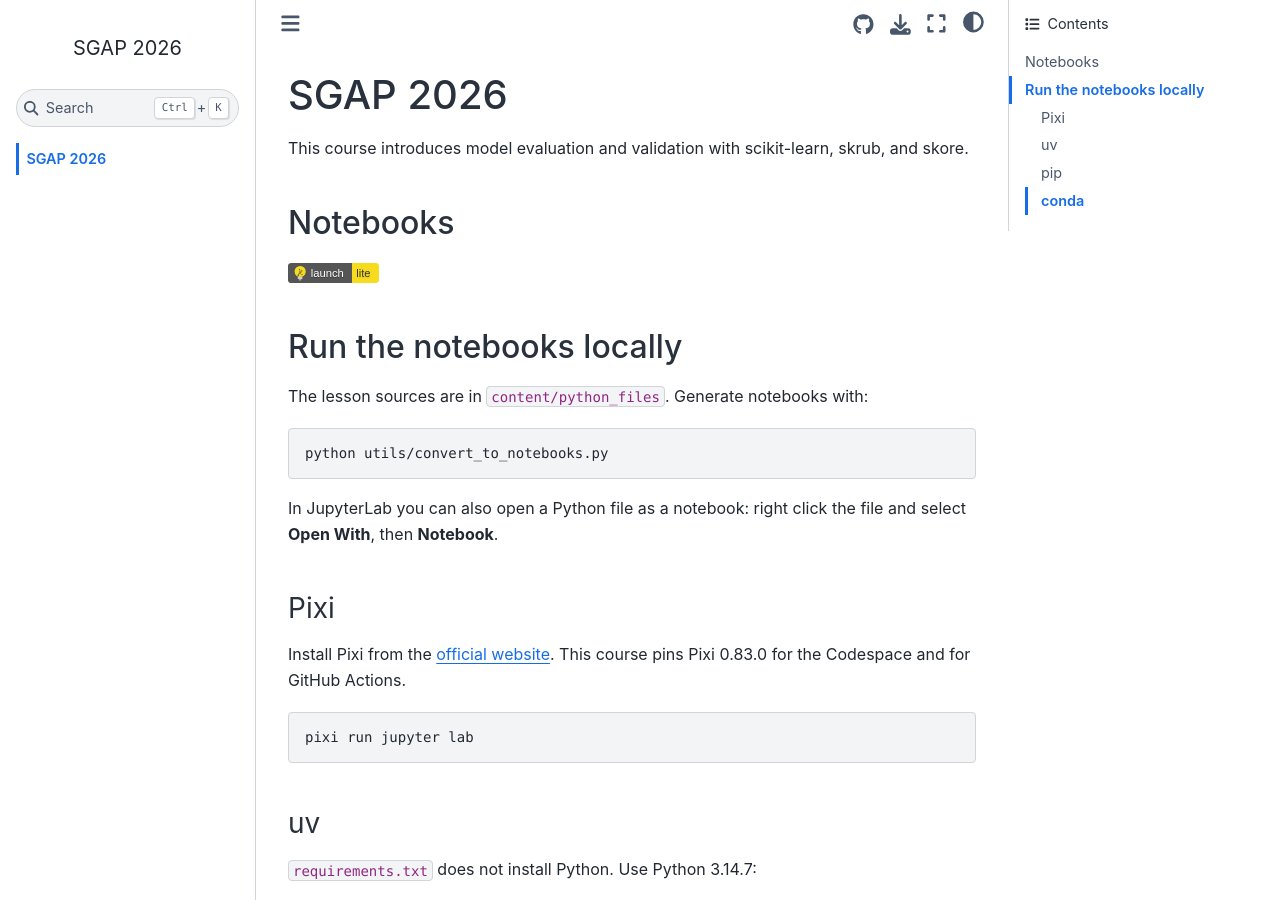
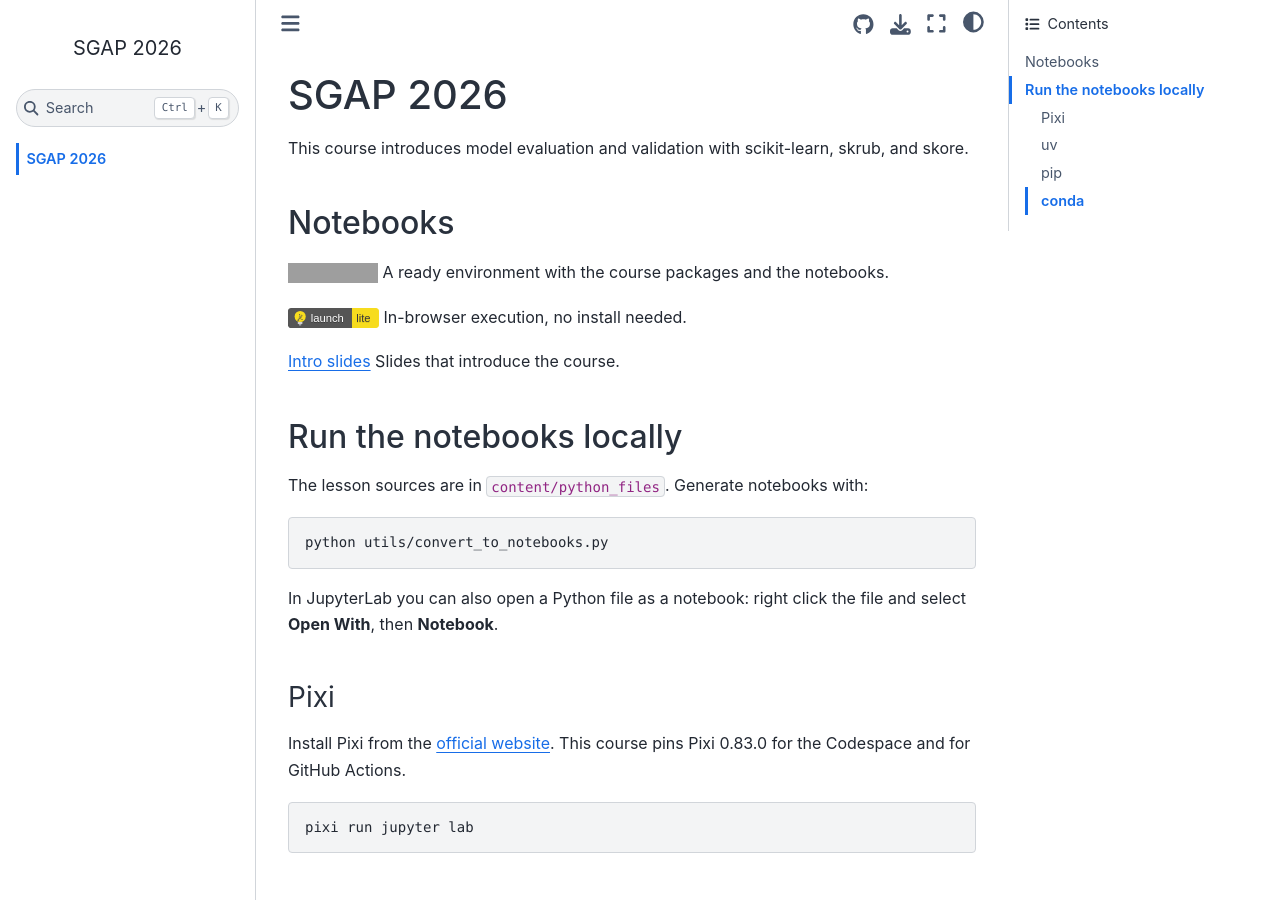
Before and after one commit to glemaitre/sgap-2026, a Jupyter Book: the page built from book/intro.md, in a window 1280 px wide and 900 px high. Built offline with Jupyter Book 1.0.4 settings and Sphinx 7.4.7 and the Sphinx Book theme 1.1.4, drawn with Linux system fonts in a browser that asks for light colours; pages that are not in the unit, such as notebooks, are missing from menus; grey boxes are pictures that could not be loaded.

Commit message:
Link the intro slides from the README and the course site.
Keep each badge beside its description, publish the slides with the book, and rename the notebook section.

Co-authored-by: Cursor <cursoragent@cursor.com>

````diff
--- a/book/_config.yml
+++ b/book/_config.yml
@@ -26,3 +26,8 @@ repository:
 html:
   use_issues_button: true
   use_repository_button: true
+
+sphinx:
+  config:
+    html_extra_path:
+      - ../slides-intro.pdf
--- a/book/_toc.yml
+++ b/book/_toc.yml
@@ -4,7 +4,7 @@
 format: jb-book
 root: intro
 parts:
-  - caption: Model evaluation
+  - caption: Hands-on building predictive model
     chapters:
       - file: content/notebooks/01_evaluation
       - file: content/notebooks/02_heterogeneous_data
--- a/book/intro.md
+++ b/book/intro.md
@@ -4,7 +4,11 @@ This course introduces model evaluation and validation with scikit-learn, skrub,
 
 ## Notebooks
 
-[![Launch JupyterLite](/images/jupyterlite_badge.svg 'JupyterLite')](https://glemaitre.github.io/sgap-2026/jupyterlite/lab)
+[![Open in GitHub Codespaces](https://github.com/codespaces/badge.svg)](https://codespaces.new/glemaitre/sgap-2026?quickstart=1) A ready environment with the course packages and the notebooks.
+
+[![Launch JupyterLite](/images/jupyterlite_badge.svg)](https://glemaitre.github.io/sgap-2026/jupyterlite/lab) In-browser execution, no install needed.
+
+<a href="slides-intro.pdf">Intro slides</a> Slides that introduce the course.
 
 ```{tableofcontents}
 ```
````
Also changed, not shown: README.md (+5 -6 lines), 1 other file.
